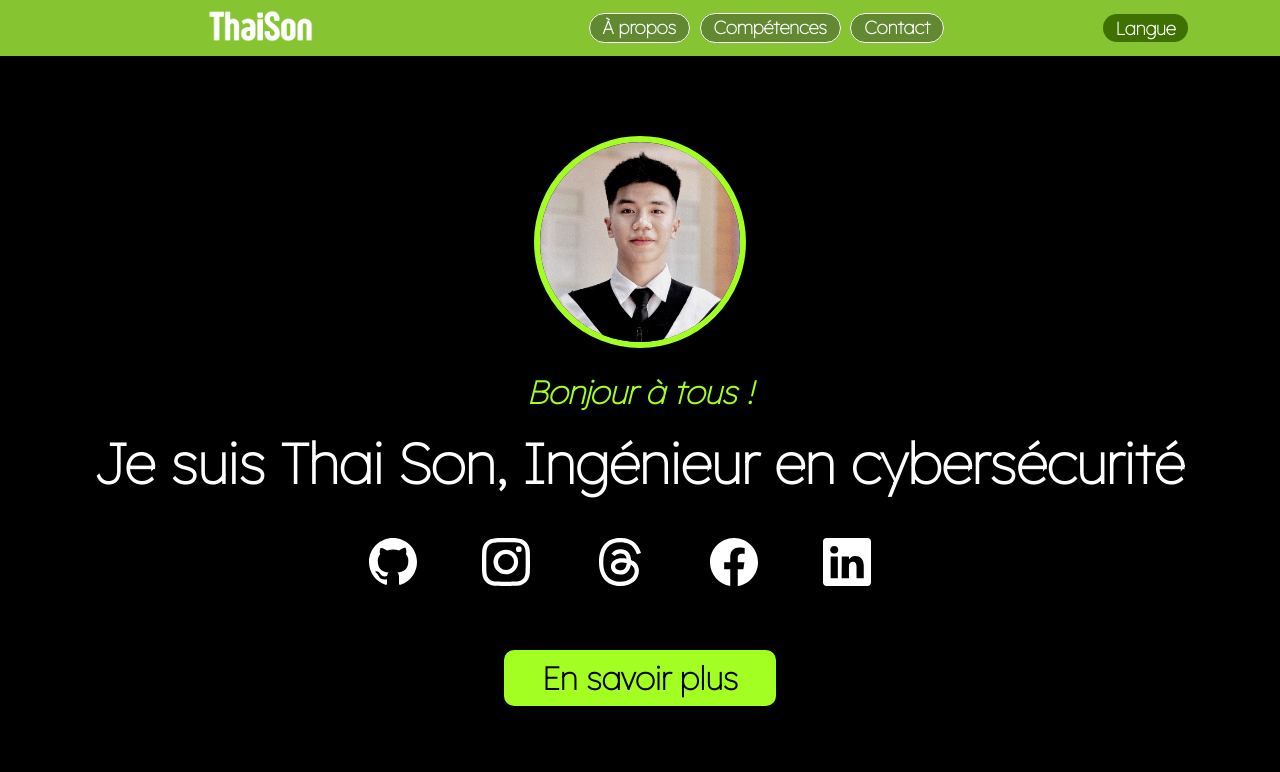
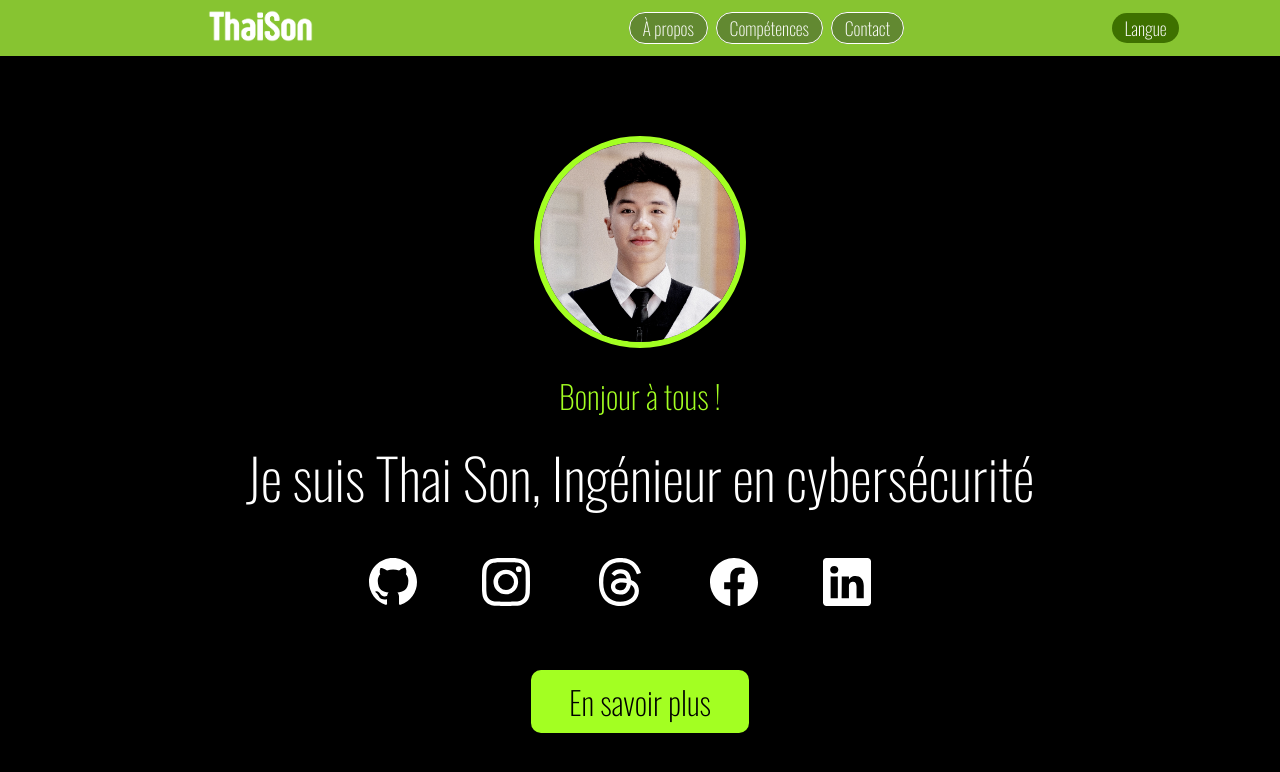
Before and after one commit to tsonw/Portfolio, a plain HTML site: page index.html in a window 1280 px wide. Drawn offline with nearby package versions, Linux system fonts and the light colour scheme.

Commit message:
update font

```diff
--- a/css/style.css
+++ b/css/style.css
@@ -1,8 +1,10 @@
 * {
     margin: 0;
     padding: 0;
-    font-family: "Lexend", serif;
-    font-weight: bold;
+    font-family: "Oswald", serif;
+    font-style: normal;
+    font-weight: 510;
+    font-optical-sizing: auto;
 }
 
 /** Header **/
```
